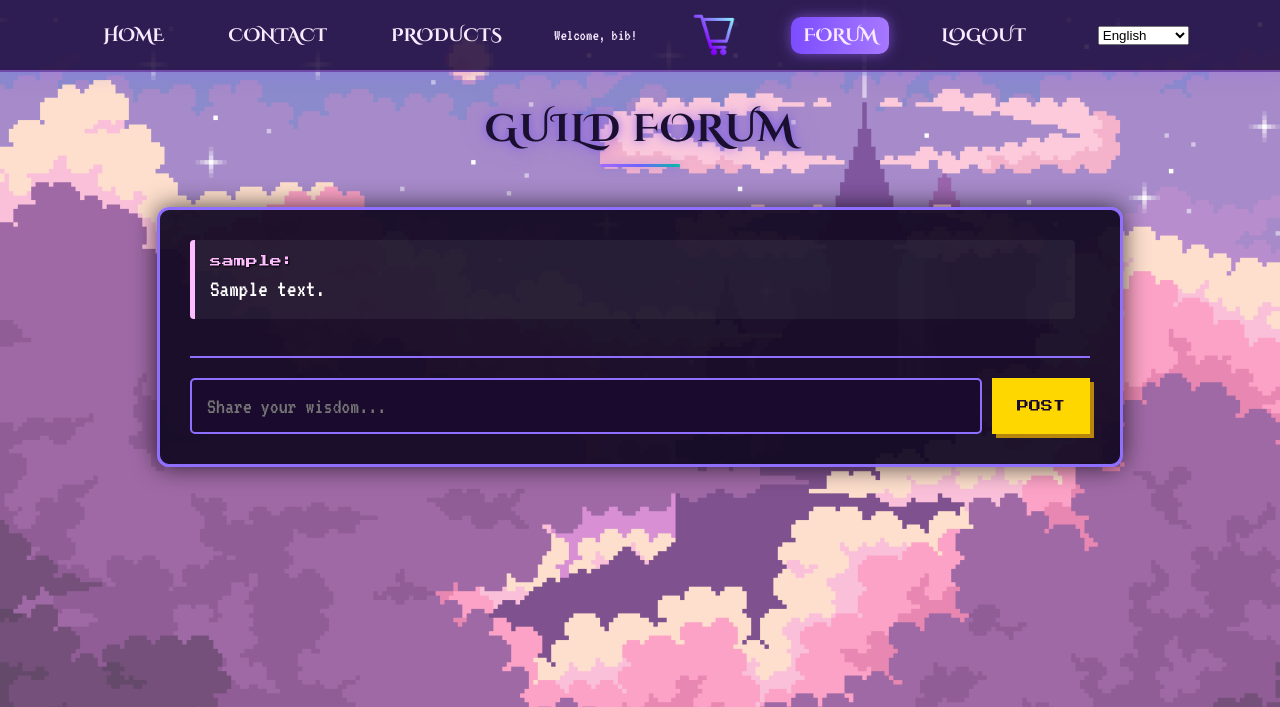
After one commit to PaiLa702/MyReport2025-2026, a PHP site: page /Forum.php in a window 1280 px wide. The commit adds this page. Shown: the top 707 px of the page. Run offline with PHP 8.4, Linux system fonts and the light colour scheme; a user stored in the database is signed in; data comes from the database, SQL or seed files in the repository; both versions use the stored data as it was after the commit; tables that the repository leaves empty hold one stand-in row (values such as "Sample post").

Commit message:
Shopcart update and forum creation

```diff
--- a/Webshop 2025-26/CommonCode.php
+++ b/Webshop 2025-26/CommonCode.php
@@ -69,6 +69,7 @@ function NavigationBar($callingPage)
         </a>
 
         <?php if (!$_SESSION["UserLogged"]) : ?>
+
             <a href="Register.php?lang=<?= $language ?>"
                 <?= ($callingPage === ($arrayOfTranslations["RegisterBtn"] ?? "")) ? "class='highlight'" : "" ?>>
                 <?= $arrayOfTranslations["RegisterBtn"] ?>
@@ -82,6 +83,11 @@ function NavigationBar($callingPage)
 
             <a href="ShopCartContents.php?lang=<?= $language ?>">
                 <img width="50px" src="Pictures/cart.png" style="vertical-align: middle;">
+            </a>
+
+            <a href="Forum.php?lang=<?= "Forum" ?>"
+                <?= ($callingPage === ("Forum" ?? "")) ? "class='highlight'" : "" ?>>
+                <?="Forum" ?>
             </a>
 
             <?php if ($_SESSION["UserType"] === "Admin") : ?>
--- /dev/null
+++ b/Webshop 2025-26/Forum.css
@@ -0,0 +1,79 @@
+
+.cart-wrapper {
+    max-width: 900px;
+    margin: 40px auto;
+    padding: 30px;
+    background: rgba(20, 10, 35, 0.95);
+    border: 3px solid #8e6fff;
+    border-radius: 12px;
+    box-shadow: 0 0 25px rgba(0, 0, 0, 0.7);
+}
+
+
+#AllPreviousMessages {
+    margin-bottom: 25px;
+    max-height: 500px;
+    overflow-y: auto;
+    padding-right: 15px;
+    text-align: left;
+}
+
+.forum-message {
+    background: rgba(255, 255, 255, 0.05);
+    border-left: 5px solid #ffbcff;
+    padding: 15px;
+    margin-bottom: 12px;
+    border-radius: 4px;
+}
+
+.message-user {
+    color: #ffbcff;
+    font-family: 'Press Start 2P', cursive;
+    font-size: 0.75rem;
+    display: block;
+    margin-bottom: 8px;
+    text-shadow: 1px 1px 2px black;
+}
+
+.message-text {
+    color: #ffffff;
+    font-family: 'VT323', monospace;
+    font-size: 1.5rem;
+    line-height: 1.2;
+    display: block;
+}
+
+
+.forum-input-container {
+    display: flex;
+    gap: 10px;
+    border-top: 2px solid #8e6fff;
+    padding-top: 20px;
+}
+
+.forum-input {
+    flex-grow: 1;
+    background: #1a0b2e;
+    border: 2px solid #8e6fff;
+    color: #a3fffd;
+    padding: 15px;
+    font-family: 'VT323', monospace;
+    font-size: 1.4rem;
+    border-radius: 5px;
+}
+
+.forum-submit {
+    background: #ffd700;
+    color: #1a0b2e;
+    font-family: 'Press Start 2P', cursive;
+    font-size: 12px;
+    padding: 0 25px;
+    border: none;
+    cursor: pointer;
+    box-shadow: 4px 4px 0px #b8860b;
+}
+
+.forum-submit:hover {
+    background: #fff;
+    transform: translateY(-2px);
+}
--- /dev/null
+++ b/Webshop 2025-26/Forum.php
@@ -0,0 +1,77 @@
+<?php
+include_once("CommonCode.php");
+
+
+if ($_SERVER["REQUEST_METHOD"] === "POST" && isset($_POST["newMessage"])) {
+    $msg = trim($_POST["newMessage"]);
+    if (!empty($msg)) {
+
+        $sqlInsert = $connection->prepare("INSERT INTO Messages (messageText, username) VALUES (?, ?)");
+        $sqlInsert->bind_param("ss", $msg, $_SESSION["Username"]);
+        $sqlInsert->execute();
+
+
+        header("Location: Forum.php?lang=" . $language);
+        exit();
+    }
+}
+?>
+<!DOCTYPE html>
+<html lang="en">
+<head>
+    <meta charset="UTF-8">
+    <meta name="viewport" content="width=device-width, initial-scale=1.0">
+    <title>Guild Forum | Pixel Potion Shop</title>
+    <link href="https://fonts.googleapis.com/css2?family=Cinzel+Decorative:wght@700&family=Press+Start+2P&family=VT323&display=swap" rel="stylesheet">
+    <link rel="stylesheet" type="text/css" href="Products.css?v=<?php echo time(); ?>">
+    <link rel="stylesheet" type="text/css" href="forum.css?v=<?php echo time(); ?>">
+</head>
+<body>
+
+    <?php
+    includeCSS("Products.css");
+    includeCSS("forum.css");
+    NavigationBar("Forum");
+    ?>
+
+    <h2 class="cart-title">GUILD FORUM</h2>
+
+    <div class="cart-wrapper">
+
+        <div id="AllPreviousMessages">
+            <?php
+            $sqlSelect = $connection->prepare("SELECT * FROM Messages");
+            $sqlSelect->execute();
+            $result = $sqlSelect->get_result();
+
+            if ($result->num_rows > 0) {
+                while ($row = $result->fetch_assoc()) {
+                    ?>
+                    <div class="forum-message">
+                        <span class="message-user"><?= htmlspecialchars($row["username"]) ?>:</span>
+                        <span class="message-text"><?= htmlspecialchars($row["messageText"]) ?></span>
+                    </div>
+                    <?php
+                }
+            } else {
+                echo "<p style='text-align:center; font-family:VT323; font-size:1.5rem;'>No scrolls found... be the first to speak!</p>";
+            }
+            ?>
+        </div>
+        <div id="NewMessage">
+            <?php if (isset($_SESSION["UserLogged"]) && $_SESSION["UserLogged"] === true): ?>
+                <form method="POST" class="forum-input-container">
+                    <input type="text" name="newMessage" class="forum-input"
+                           placeholder="Share your wisdom..." required autocomplete="off">
+                    <input type="submit" class="forum-submit" value="POST">
+                </form>
+            <?php else: ?>
+                <p style="text-align:center; font-family:VT323; color:#ffbcff; font-size:1.4rem;">
+                    Only registered guild members may post. Please Login.
+                </p>
+            <?php endif; ?>
+        </div>
+    </div>
+
+</body>
+</html>
--- a/Webshop 2025-26/Products.php
+++ b/Webshop 2025-26/Products.php
@@ -40,7 +40,7 @@
                 <div><?= $price ?>EUR</div>
 
                 <?php if ($_SESSION["UserLogged"]) : ?>
-                    <form method="POST" action="ShopCartContents.php?lang=<?= $language ?>" class="buy-container">
+                   <form method="POST" action="Products.php?lang=<?= $language ?>" class="buy-container">
                         <input type="number" value="1" min="1" name="quantityToBuy" style="background-color: #8e6fff69; color: black; width: 40px;">
                         <input type="hidden" value="<?= $id ?>" name="itemToBuy">
                         <input type="submit" value="BUY" class="buy-button">
```
Also changed, not shown: Webshop 2025-26/CSVS.sql (+7 -0 lines), Webshop 2025-26/ShopCart.css (added, +100 -0 lines), Webshop 2025-26/ShopCartContents.php (+44 -17 lines), Webshop 2025-26/Products.css (line endings or trailing spaces).
